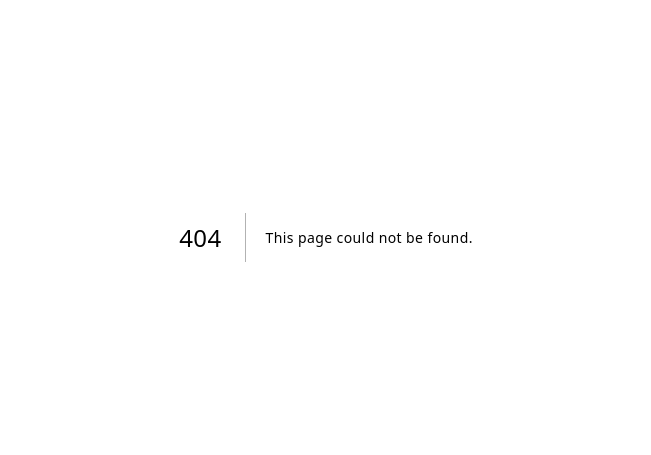
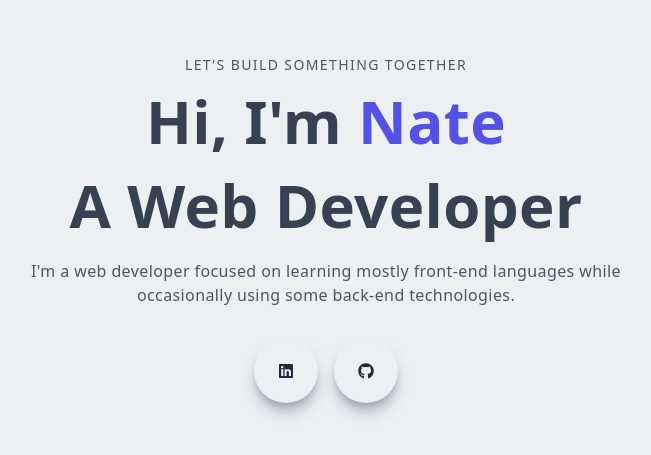
Before and after one commit to NathanCyr/portfolio, a Next.js app: page /components/Main in a window 1280 px wide. Before the commit this address had no page. Shown: the part 163-618 px from the top of the page, without its empty margins (314-965 px from the left). Built offline with nearby package versions, Linux system fonts and the light colour scheme.

Commit message:
Main component created and changed the NavBar

```diff
--- /dev/null
+++ b/pages/components/Main.jsx
@@ -0,0 +1,36 @@
+import React from "react";
+import {FaGithub, FaLinkedin} from 'react-icons/fa';
+import {BsFillPersonLinesFill} from 'react-icons/bs';
+import { AiOutlineMail } from "react-icons/ai";
+
+const Main = () => {
+  return (
+    <div className="h-screen w-full text-center">
+      <div className="max-w[1240px] w-full h-full mx-auto p-2 flex justify-center items-center">
+        <div>
+          <p className="uppercase text-sm tracking-widest text-gray-600">
+            Let's build something together
+          </p>
+          <h1 className="py-4 text-gray-700">
+            Hi, I'm <span className="text-[#5651e5]">Nate</span>
+          </h1>
+          <h1 className="py-2 text-gray-700">A Web Developer</h1>
+          <p className="py-4 text-gray-600 max-w-[70%] m-auto">
+            I'm a web developer focused on learning mostly front-end languages
+            while occasionally using some back-end technologies.
+          </p>
+          <div className="flex items-center justify-center space-x-4 max-w-[330px] m-auto py-4">
+                <div className="rounded-full shadow-lg shadow-gray-400 p-6 cursor-pointer hover:scale-110 ease-in duration-300">
+                <FaLinkedin/>
+                </div>
+                <div className="rounded-full shadow-lg shadow-gray-400 p-6 cursor-pointer hover:scale-110 ease-in duration-300">
+                <FaGithub/>
+                </div>
+          </div>
+        </div>
+      </div>
+    </div>
+  );
+};
+
+export default Main;
--- a/pages/components/NavBar.jsx
+++ b/pages/components/NavBar.jsx
@@ -6,10 +6,10 @@
 import {BsFillPersonLinesFill} from 'react-icons/bs';
 
 const NavBar = () => {
-    const {nav, setNav} = useState(false);
+    const [nav, setNav] = useState(false);
 
     const handleNav = () =>{
-        setNav(true);
+        setNav(!nav);
     }
 
   return (
@@ -45,7 +45,7 @@
           </div>
         </div>
       </div>
-      <div className={nav ? 'fixed left-0 top-0 w-full h-screen bg-black/70' : ''}>
+      <div className={nav ? 'md:hidden fixed left-0 top-0 w-full h-screen bg-black/70' : ''}>
         <div className={nav ? 'fixed left-0 top-0 w-[75%] sm:w-[60%] md:w-[45%] h-screen bg-[#ecf0f3] p-10 ease-in duration-500' : 'fixed left-[-100%] top-0 p-10 ease-in duration-500'}>
           <div>
             <div className="flex w-full items-center justify-between">
@@ -83,22 +83,16 @@
                 <li className="py-4 text-sm">Contact</li>
               </Link>
             </ul>
-            <div className="pt-40 ">
-              <p className="uppercase tracking-widest text-[#5651e5]">
+            <div className="pt-40">
+              <p className="uppercase tracking-widest text-[#5651e5] text-center">
                 Let's connect together
               </p>
-              <div className="flex items-center justify-between my-4 w-full sm:w-[80%]">
+              <div className="flex items-center justify-center space-x-4 my-4 w-full sm:w-[80%]">
                 <div className="rounded-full shadow-lg shadow-gray-400 p-3 cursor-pointer hover:scale-105 ease-in duration-300">
                   <FaLinkedin/>
                 </div>
                 <div className="rounded-full shadow-lg shadow-gray-400 p-3 cursor-pointer hover:scale-105 ease-in duration-300">
                   <FaGithub/>
-                </div>
-                <div className="rounded-full shadow-lg shadow-gray-400 p-3 cursor-pointer hover:scale-105 ease-in duration-300">
-                  <AiOutlineMail/>
-                </div>
-                <div className="rounded-full shadow-lg shadow-gray-400 p-3 cursor-pointer hover:scale-105 ease-in duration-300">
-                  <BsFillPersonLinesFill/>
                 </div>
               </div>
             </div>
--- a/pages/index.tsx
+++ b/pages/index.tsx
@@ -1,6 +1,7 @@
 import Head from 'next/head'
 import { Inter } from 'next/font/google'
 import NavBar from './components/NavBar'
+import Main from './components/Main'
 
 const inter = Inter({ subsets: ['latin'] })
 
@@ -8,12 +9,13 @@
   return (
     <>
       <Head>
-        <title>Nate | Front-end Dev</title>
+        <title>Nate | Web Dev</title>
         <meta name="description" content="Generated by create next app" />
         <meta name="viewport" content="width=device-width, initial-scale=1" />
         <link rel="icon" href="/favicon.ico" />
       </Head>
       <NavBar />
+      <Main />
     </>
   )
 }
```
